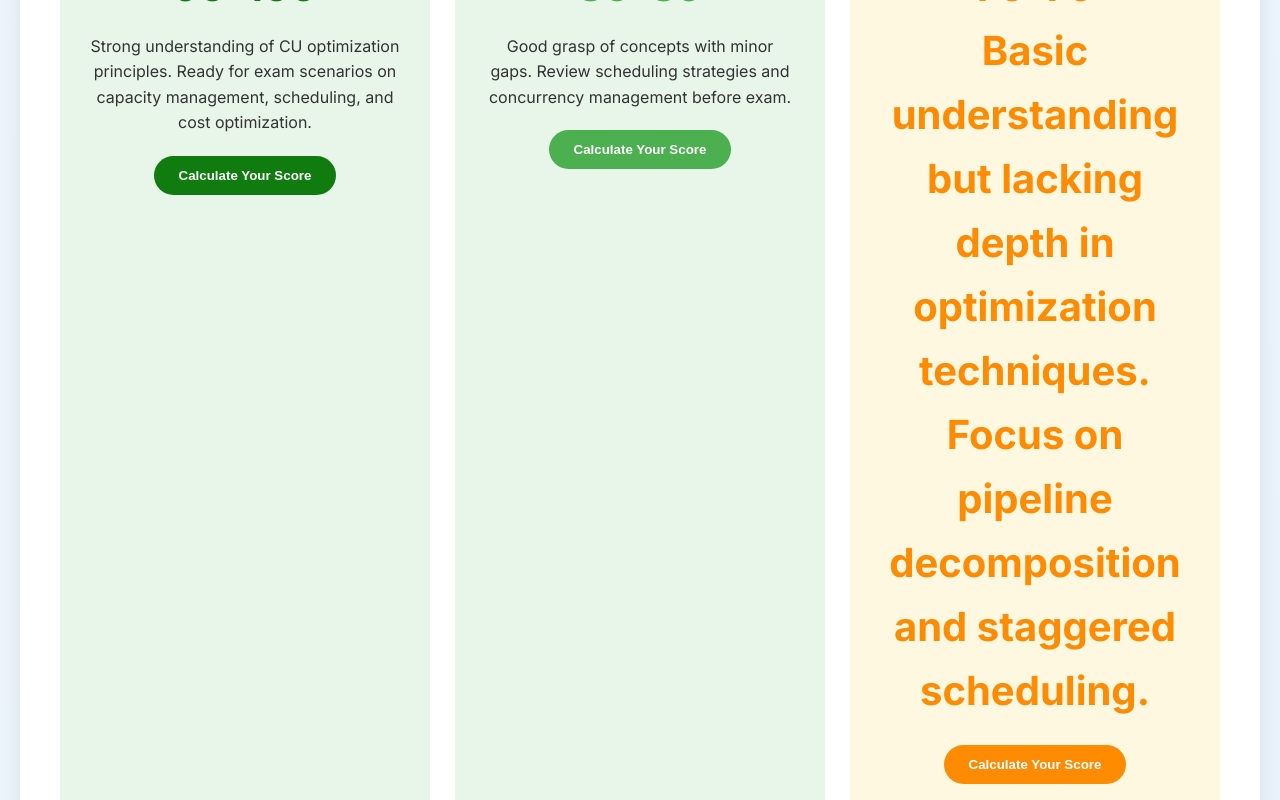
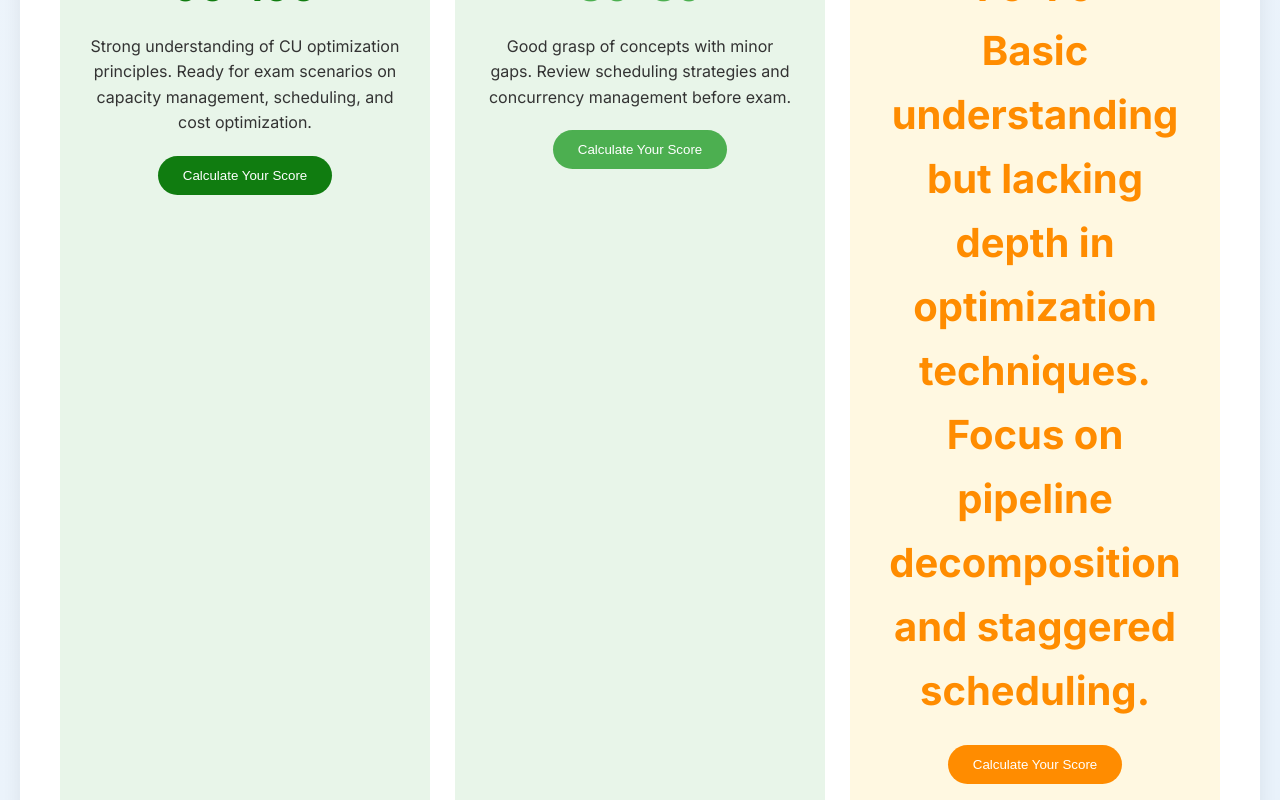
Before and after one commit to techiesystem/Lab-cuoptmznckpt, a plain HTML site: page index.html in a window 1280 px wide. Shown: the part 6240-7040 px from the top of the page. Drawn offline with Linux system fonts and the light colour scheme.

Commit message:
Change button font weight from 600 to 100

```diff
--- a/index.html
+++ b/index.html
@@ -806,7 +806,7 @@
             padding: 12px 25px;
             border-radius: 25px;
             border: none;
-            font-weight: 600;
+            font-weight: 100;
             cursor: pointer;
             transition: all 0.3s ease;
         }
```
